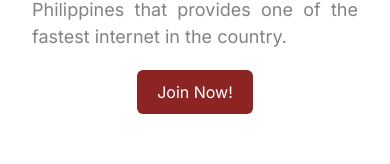
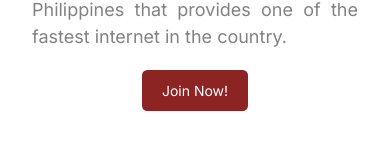
Before and after one commit to jamescasipong/isp-services, a React (Vite) app: page / in a window 390 px wide. Shown: the part 354-518 px from the top of the page. Built offline with nearby package versions, Linux system fonts and the light colour scheme.

Commit message:
Update Button.jsx

```diff
--- a/src/components/Button.jsx
+++ b/src/components/Button.jsx
@@ -3,7 +3,7 @@ import React from 'react'
 const Button = ({link, label}) => {
   return (
 
-    <button href={link} className='button text-white'>{label}</button>
+    <button href={link} className='button text-white sm:text-[16px] text-[14px]'>{label}</button>
   )
 }
 
```
